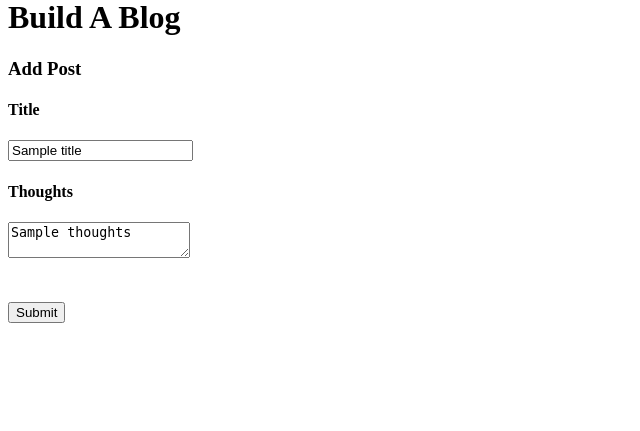
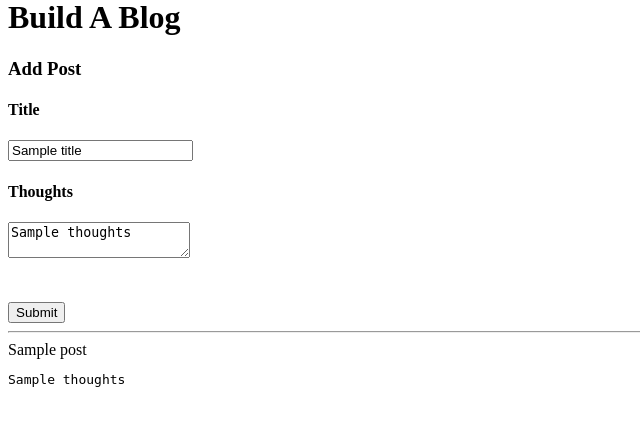
Before and after one commit to klhoran/Build-a-blog, a Python web app: template templates/add_blog.html in a window 1280 px wide. Shown: the part 22-453 px from the top of the page, without its empty margins (0-640 px from the left). Run offline with Jinja, Linux system fonts and the light colour scheme; the template is opened without the code that fills it: most values are stand-ins (such as "Sample title", 1, 10 or a date in 2020).

Commit message:
Added datebase and Querry

```diff
--- a/templates/add_blog.html
+++ b/templates/add_blog.html
@@ -13,3 +13,11 @@
     <button>Submit</button>
 </div>
 </form>
+
+<hr>
+{% for post in bposts %}
+  <div class="post">
+    <div class="post-title">{{post.title}}</div>
+    <pre class="post-thoughts">{{post.thoughts}}</pre>
+  </div>
+{% endfor %}
```
Also changed, not shown: main.py (+5 -3 lines), index.yaml (line endings or trailing spaces), 1 other file.
